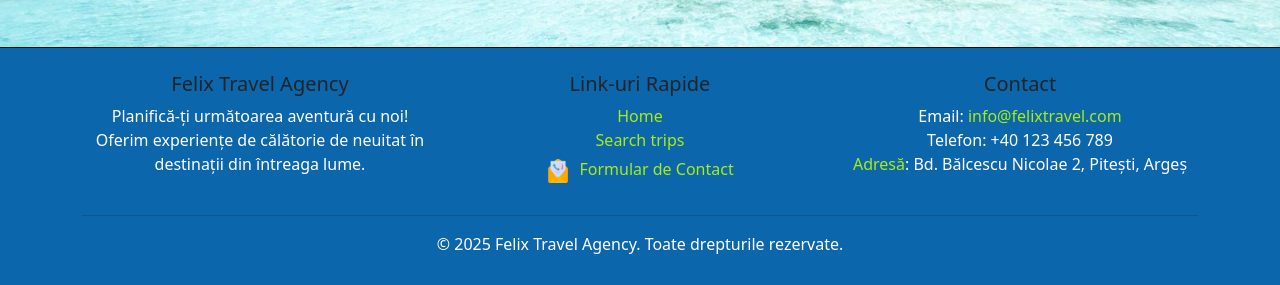
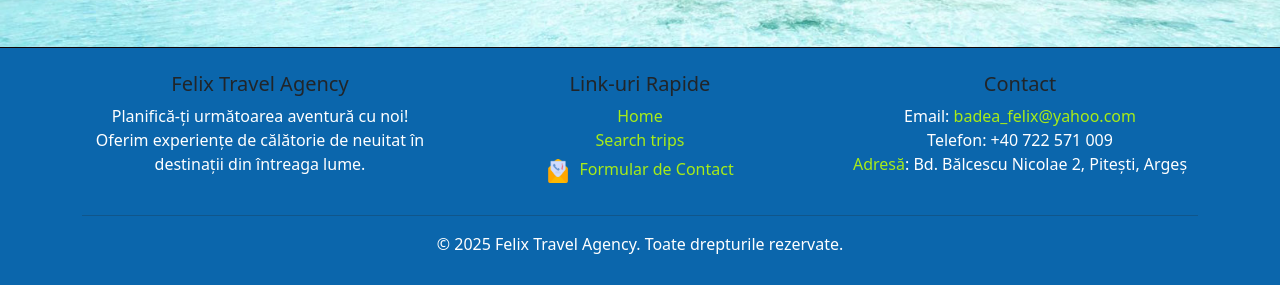
Before and after one commit to felixbadea/django-trip, a Django app: page /about/ in a window 1280 px wide. Shown: the part 515-800 px from the top of the page. Run offline with Django 4.2, Linux system fonts and the light colour scheme; parts of the project's set-up code (start-up, migrations or seed data) failed here and were passed over; some libraries are stand-ins or nearby versions.

```diff
--- a/travel_agency/trips/templates/footer.html
+++ b/travel_agency/trips/templates/footer.html
@@ -29,8 +29,8 @@
             <div class="col-md-4">
                 <h5>Contact</h5>
                 <p>
-                    Email: <a href="mailto:info@felixtravel.com" class="text-decoration-none">info@felixtravel.com</a><br>
-                    Telefon: +40 123 456 789<br>
+                    Email: <a href="mailto:info@felixtravel.com" class="text-decoration-none">badea_felix@yahoo.com</a><br>
+                    Telefon: +40 722 571 009<br>
                     <a href="https://www.google.com/maps?q=Bd.+B%C4%83lcescu+Nicolae+2,+Pite%C8%99ti,+Arge%C8%99,+Romania" target="_blank" class="text-decoration-none">Adresă</a>: Bd. Bălcescu Nicolae 2, Pitești, Argeș
                 </p>
 
```
Also changed, not shown: 2 other files.
